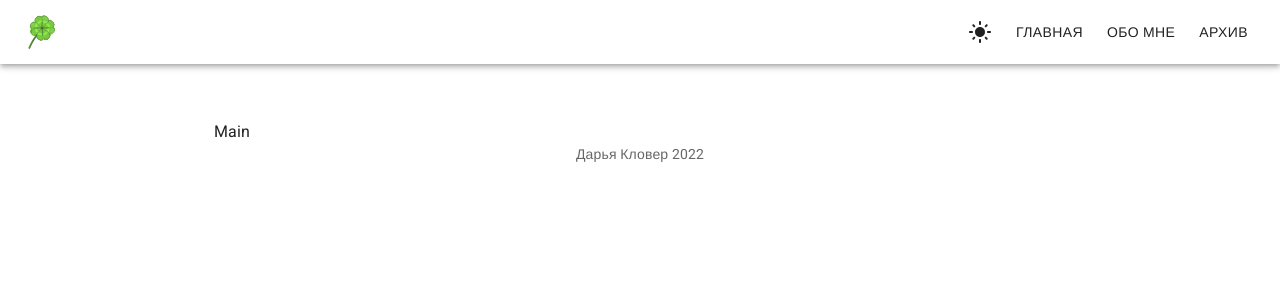
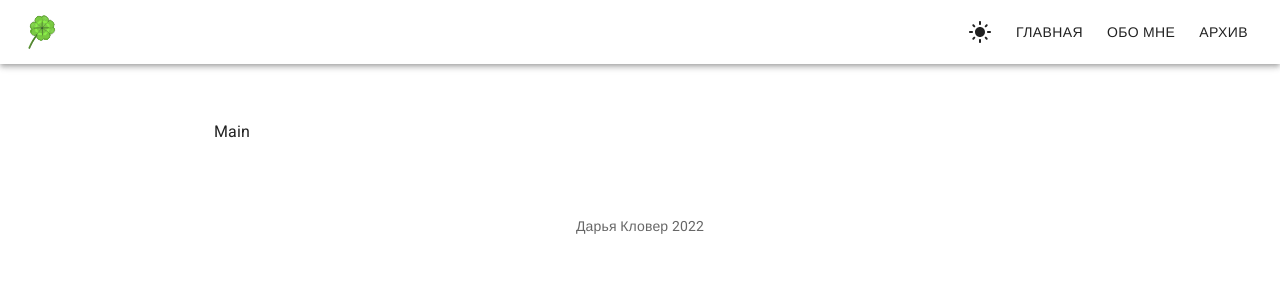
Before and after one commit to SiarheiBobryk/dariaklover, a React (Create React App) app: page / in a window 1280 px wide. Shown: the top 300 px of the page. Built offline with nearby package versions, Linux system fonts and the light colour scheme; a web font is replaced by a local one.

Commit message:
Tweak the `Copyright` component

```diff
--- a/src/App.tsx
+++ b/src/App.tsx
@@ -1,7 +1,6 @@
 import * as React from 'react';
 import { Routes, Route } from 'react-router-dom';
 
-import Copyright from './components/Copyright';
 import Layout from './components/Layout';
 
 import { Main, About, Archive } from './pages';
@@ -14,7 +13,6 @@ function App() {
         <Route path="/archive" element={<Archive />} />
         <Route path="/" element={<Main />} />
       </Routes>
-      <Copyright />
     </Layout>
   );
 }
--- a/src/components/Copyright/Copyright.tsx
+++ b/src/components/Copyright/Copyright.tsx
@@ -3,7 +3,7 @@ import Typography from '@mui/material/Typography';
 
 function Copyright() {
   return (
-    <Typography variant="body2" color="text.secondary" align="center">
+    <Typography sx={{ my: 2 }} variant="body2" color="text.secondary" align="center">
       Дарья Кловер {new Date().getFullYear()}
     </Typography>
   );
--- a/src/components/Layout/Layout.tsx
+++ b/src/components/Layout/Layout.tsx
@@ -4,6 +4,7 @@ import Box from '@mui/material/Box';
 import Container from '@mui/material/Container';
 
 import TopBar from '../TopBar';
+import Copyright from '../Copyright';
 
 export interface LayoutProps {
   children: React.ReactNode;
@@ -18,6 +19,7 @@ function Layout(props: LayoutProps) {
       <Container maxWidth="md">
         <Box sx={{ py: 7 }}>{children}</Box>
       </Container>
+      <Copyright />
     </Box>
   );
 }
```
